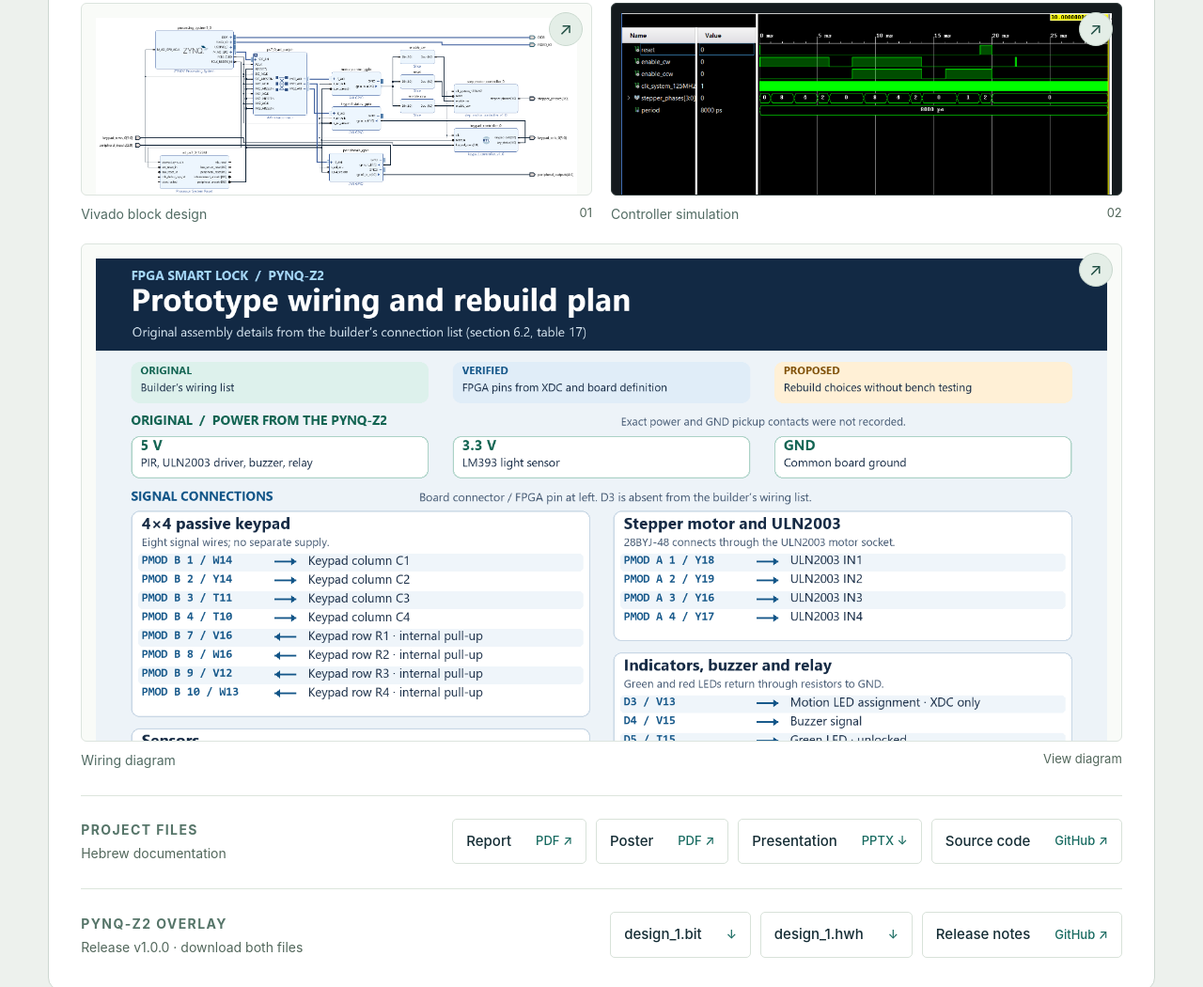
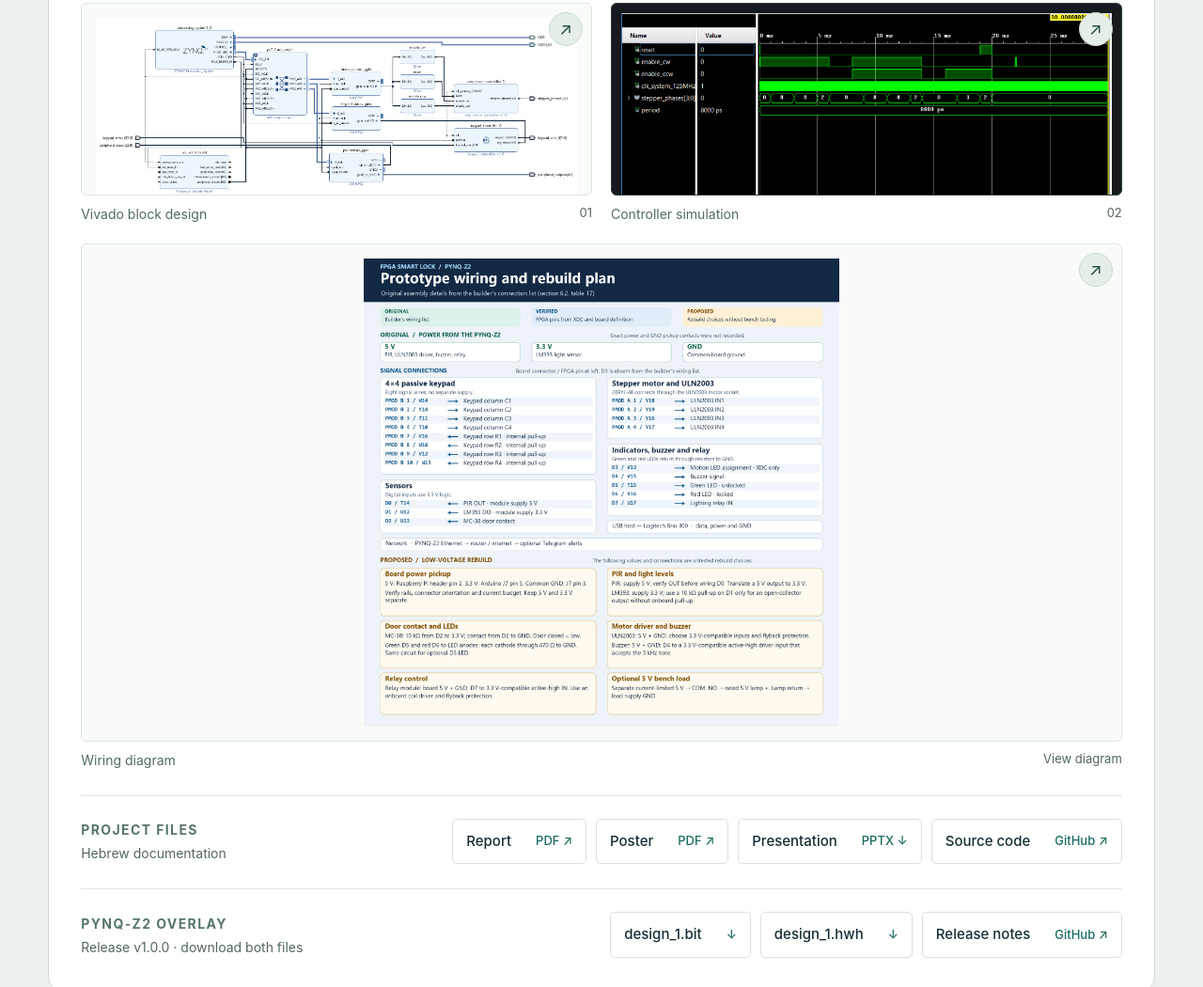
Before and after one commit to Subalo/portfolio-, a plain HTML site: page index.html in a window 1280 px wide. Shown: the part 2774-3824 px from the top of the page at 94% size. Drawn offline with Linux system fonts and the light colour scheme.

Commit message:
Keep the Smart Lock diagram within narrow viewports

```diff
--- a/index.html
+++ b/index.html
@@ -18,7 +18,7 @@
   <meta name="twitter:card" content="summary_large_image">
   <meta name="color-scheme" content="light">
   <link rel="icon" href="favicon.svg" type="image/svg+xml">
-  <link rel="stylesheet" href="style.css?v=224694a1895f">
+  <link rel="stylesheet" href="style.css?v=4aa452a67e90">
   <script src="site.js?v=bd8efa7d40ee" defer></script>
   <script type="application/ld+json">
     {"@context":"https://schema.org","@type":"Person","name":"Subalo Belay","url":"https://subalo.github.io/portfolio-/","email":"mailto:subalo.belay1@gmail.com","telephone":"+972542978448","alumniOf":{"@type":"CollegeOrUniversity","name":"Ariel University"},"sameAs":["https://github.com/Subalo","https://www.linkedin.com/in/subalo-belay"],"knowsAbout":["Electrical engineering","VHDL","FPGA","Python","OpenCV"]}
--- a/style.css
+++ b/style.css
@@ -855,11 +855,20 @@ em {
   grid-template-columns:1fr 1fr;
   gap:20px;
 }
+.project-gallery > .gallery-item {
+  min-width:0;
+}
 .project-gallery > .wiring-diagram {
   grid-column:1/-1;
 }
 .wiring-diagram .gallery-image {
   height:clamp(280px,52vw,530px);
+  aspect-ratio:auto;
+  grid-template: minmax(0,1fr) / minmax(0,1fr);
+}
+.wiring-diagram .gallery-image>img {
+  min-width:0;
+  min-height:0;
 }
 .gallery-image {
   height:clamp(180px,16vw,280px);
```
